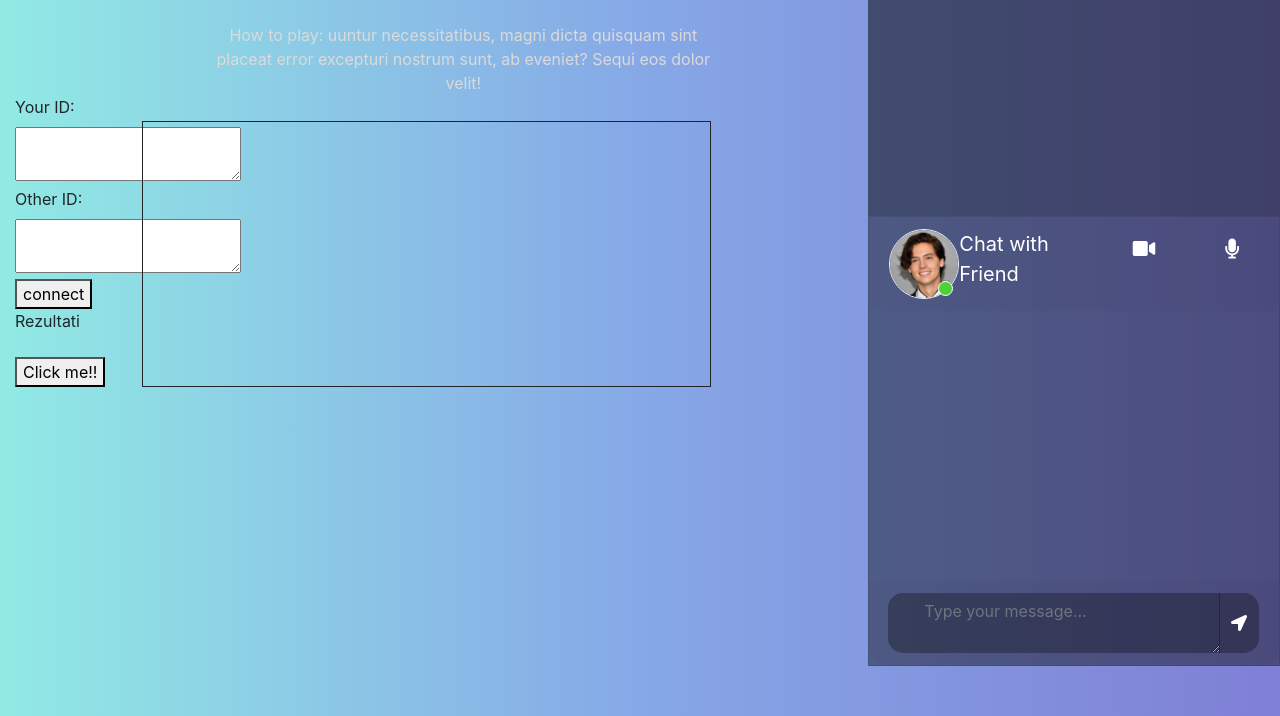
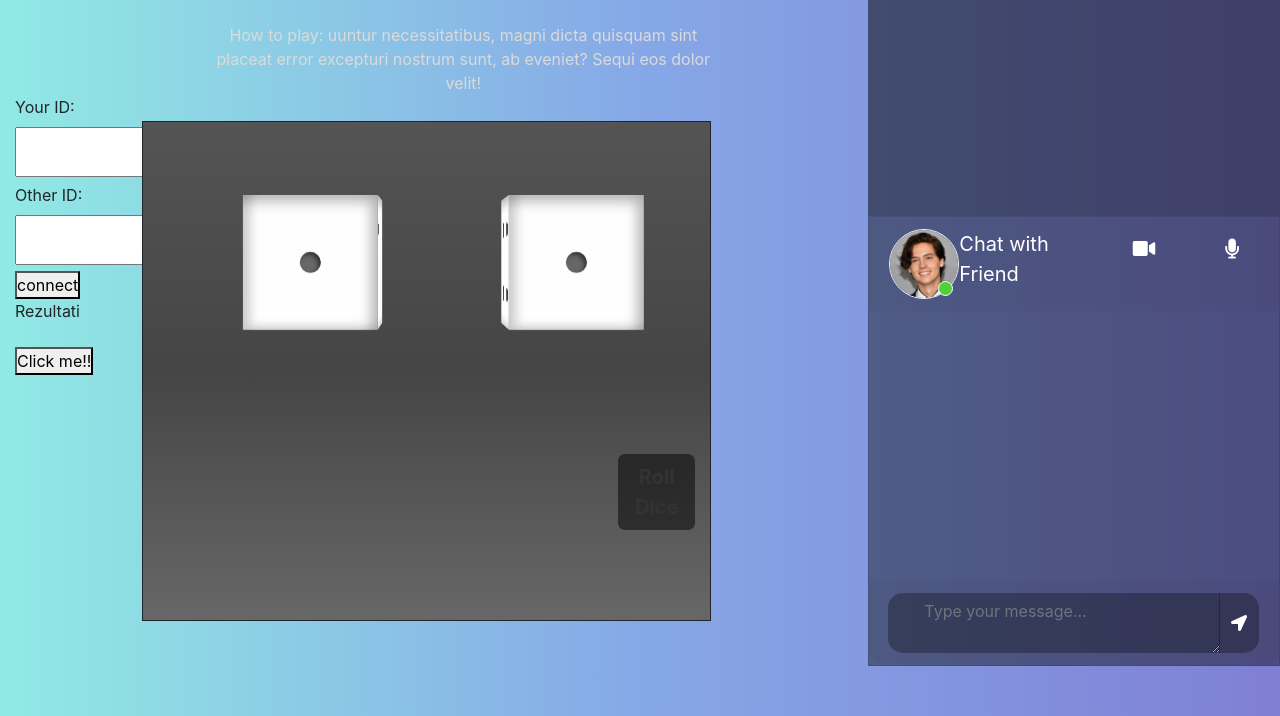
Before and after one commit to Eronavrp/OnlineGame_using_WebRCT, a website: page index.html in a window 1280 px wide. Shown: the part 84-800 px from the top of the page. Drawn offline with nearby package versions, Linux system fonts and the light colour scheme.

Commit message:
The game

```diff
--- /dev/null
+++ b/game.js
@@ -0,0 +1,20 @@
+function rollDice(num1, num2) {
+	const dice = [...document.querySelectorAll(".die-list")];
+	var sum = 0;
+	var rndNum = 0;
+	var nums = [num1, num2];
+	var i = 0;
+	dice.forEach((die) => {
+		toggleClasses(die);
+		rndNum = nums[i % 2];
+		die.dataset.roll = rndNum;
+		sum += rndNum;
+		i++;
+	});
+	document.getElementById("result").innerHTML = sum;
+}
+
+function toggleClasses(die) {
+	die.classList.toggle("odd-roll");
+	die.classList.toggle("even-roll");
+}
--- /dev/null
+++ b/gameStyle.css
@@ -0,0 +1,224 @@
+* {
+	margin: 0;
+	padding: 0;
+	vertical-align: baseline;
+}
+html {
+	font-family: system-ui, sans-serif;
+}
+
+li,
+::after,
+::before {
+	box-sizing: unset;
+}
+
+#game {
+	background: linear-gradient(#545454, #454545, #676767);
+	display: grid;
+	grid-template-columns: 1fr;
+	height: 500px;
+	overflow: hidden;
+	width: 700px;
+	margin-left: auto;
+	margin-right: auto;
+}
+.dice {
+	align-items: center;
+	display: grid;
+	grid-gap: 2rem;
+	grid-template-columns: repeat(auto-fit, minmax(8rem, 1fr));
+	grid-template-rows: auto;
+	justify-items: center;
+	padding: 2rem;
+	perspective: 600px;
+}
+.die-list {
+	display: grid;
+	grid-template-columns: 1fr;
+	grid-template-rows: 1fr;
+	height: 6rem;
+	list-style-type: none;
+	transform-style: preserve-3d;
+	width: 6rem;
+}
+.even-roll {
+	transition: transform 1.5s ease-out;
+}
+.odd-roll {
+	transition: transform 1.25s ease-out;
+}
+.die-item {
+	background-color: #fefefe;
+	box-shadow: inset -0.35rem 0.35rem 0.75rem rgba(0, 0, 0, 0.3),
+		inset 0.5rem -0.25rem 0.5rem rgba(0, 0, 0, 0.15);
+	display: grid;
+	grid-column: 1;
+	grid-row: 1;
+	grid-template-areas:
+		"one two three"
+		"four five six"
+		"seven eight nine";
+	grid-template-columns: repeat(3, 1fr);
+	grid-template-rows: repeat(3, 1fr);
+	height: 100%;
+	padding: 1rem;
+	width: 100%;
+}
+.dot {
+	align-self: center;
+	background-color: #676767;
+	border-radius: 50%;
+	box-shadow: inset -0.15rem 0.15rem 0.25rem rgba(0, 0, 0, 0.5);
+	display: block;
+	height: 1.25rem;
+	justify-self: center;
+	width: 1.25rem;
+}
+.even-roll[data-roll="1"] {
+	transform: rotateX(360deg) rotateY(720deg) rotateZ(360deg);
+}
+.even-roll[data-roll="2"] {
+	transform: rotateX(450deg) rotateY(720deg) rotateZ(360deg);
+}
+.even-roll[data-roll="3"] {
+	transform: rotateX(360deg) rotateY(630deg) rotateZ(360deg);
+}
+.even-roll[data-roll="4"] {
+	transform: rotateX(360deg) rotateY(810deg) rotateZ(360deg);
+}
+.even-roll[data-roll="5"] {
+	transform: rotateX(270deg) rotateY(720deg) rotateZ(360deg);
+}
+.even-roll[data-roll="6"] {
+	transform: rotateX(360deg) rotateY(900deg) rotateZ(360deg);
+}
+.odd-roll[data-roll="1"] {
+	transform: rotateX(-360deg) rotateY(-720deg) rotateZ(-360deg);
+}
+.odd-roll[data-roll="2"] {
+	transform: rotateX(-270deg) rotateY(-720deg) rotateZ(-360deg);
+}
+.odd-roll[data-roll="3"] {
+	transform: rotateX(-360deg) rotateY(-810deg) rotateZ(-360deg);
+}
+.odd-roll[data-roll="4"] {
+	transform: rotateX(-360deg) rotateY(-630deg) rotateZ(-360deg);
+}
+.odd-roll[data-roll="5"] {
+	transform: rotateX(-450deg) rotateY(-720deg) rotateZ(-360deg);
+}
+.odd-roll[data-roll="6"] {
+	transform: rotateX(-360deg) rotateY(-900deg) rotateZ(-360deg);
+}
+[data-side="1"] {
+	transform: rotate3d(0, 0, 0, 90deg) translateZ(4rem);
+}
+[data-side="2"] {
+	transform: rotate3d(-1, 0, 0, 90deg) translateZ(4rem);
+}
+[data-side="3"] {
+	transform: rotate3d(0, 1, 0, 90deg) translateZ(4rem);
+}
+[data-side="4"] {
+	transform: rotate3d(0, -1, 0, 90deg) translateZ(4rem);
+}
+[data-side="5"] {
+	transform: rotate3d(1, 0, 0, 90deg) translateZ(4rem);
+}
+[data-side="6"] {
+	transform: rotate3d(1, 0, 0, 180deg) translateZ(4rem);
+}
+[data-side="1"] .dot:nth-of-type(1) {
+	grid-area: five;
+}
+[data-side="2"] .dot:nth-of-type(1) {
+	grid-area: one;
+}
+[data-side="2"] .dot:nth-of-type(2) {
+	grid-area: nine;
+}
+[data-side="3"] .dot:nth-of-type(1) {
+	grid-area: one;
+}
+[data-side="3"] .dot:nth-of-type(2) {
+	grid-area: five;
+}
+[data-side="3"] .dot:nth-of-type(3) {
+	grid-area: nine;
+}
+[data-side="4"] .dot:nth-of-type(1) {
+	grid-area: one;
+}
+[data-side="4"] .dot:nth-of-type(2) {
+	grid-area: three;
+}
+[data-side="4"] .dot:nth-of-type(3) {
+	grid-area: seven;
+}
+[data-side="4"] .dot:nth-of-type(4) {
+	grid-area: nine;
+}
+[data-side="5"] .dot:nth-of-type(1) {
+	grid-area: one;
+}
+[data-side="5"] .dot:nth-of-type(2) {
+	grid-area: three;
+}
+[data-side="5"] .dot:nth-of-type(3) {
+	grid-area: five;
+}
+[data-side="5"] .dot:nth-of-type(4) {
+	grid-area: seven;
+}
+[data-side="5"] .dot:nth-of-type(5) {
+	grid-area: nine;
+}
+[data-side="6"] .dot:nth-of-type(1) {
+	grid-area: one;
+}
+[data-side="6"] .dot:nth-of-type(2) {
+	grid-area: three;
+}
+[data-side="6"] .dot:nth-of-type(3) {
+	grid-area: four;
+}
+[data-side="6"] .dot:nth-of-type(4) {
+	grid-area: six;
+}
+[data-side="6"] .dot:nth-of-type(5) {
+	grid-area: seven;
+}
+[data-side="6"] .dot:nth-of-type(6) {
+	grid-area: nine;
+}
+
+#game button {
+	align-self: center;
+	background-color: #efefef;
+	border: none;
+	color: #333;
+	font-size: 1.25rem;
+	font-weight: 700;
+	justify-self: center;
+	padding: 0.5rem 1rem;
+}
+#game button:hover {
+	cursor: pointer;
+}
+
+#game #displayResult {
+	margin-left: auto;
+	margin-right: auto;
+}
+
+.disabled {
+	opacity: 0.5;
+	color: rgba(0, 0, 0, 0.5);
+}
+
+@media (min-width: 900px) {
+	.dice {
+		perspective: 1300px;
+	}
+}
--- a/index.html
+++ b/index.html
@@ -6,6 +6,7 @@
     <link rel="stylesheet" href="https://use.fontawesome.com/releases/v5.5.0/css/all.css" integrity="sha384-B4dIYHKNBt8Bc12p+WXckhzcICo0wtJAoU8YZTY5qE0Id1GSseTk6S+L3BlXeVIU" crossorigin="anonymous">
     <title>DiceGame</title>
     <link rel="stylesheet" href="style.css">
+    <link rel="stylesheet" href="gameStyle.css">
   </head>
   <body>
     <div class="container-fluid">
@@ -35,8 +36,99 @@
               <p id="result"></p>
               <button id="generate">Click me!!</button>
               <script src="bundle.js" charset="utf-8"></script></div>
-            <div class="col-8" style="border: 1px solid;margin-top: 3%;" id="game">
 
+              <div class="col-8" style="border: 1px solid;margin-top: 3%;" id="game">
+              <div class="dice">
+                <ol class="die-list even-roll" data-roll="1" id="die-1">
+                  <li class="die-item" data-side="1">
+                    <span class="dot"></span>
+                  </li>
+                  <li class="die-item" data-side="2">
+                    <span class="dot"></span>
+                    <span class="dot"></span>
+                  </li>
+                  <li class="die-item" data-side="3">
+                    <span class="dot"></span>
+                    <span class="dot"></span>
+                    <span class="dot"></span>
+                  </li>
+                  <li class="die-item" data-side="4">
+                    <span class="dot"></span>
+                    <span class="dot"></span>
+                    <span class="dot"></span>
+                    <span class="dot"></span>
+                  </li>
+                  <li class="die-item" data-side="5">
+                    <span class="dot"></span>
+                    <span class="dot"></span>
+                    <span class="dot"></span>
+                    <span class="dot"></span>
+                    <span class="dot"></span>
+                  </li>
+                  <li class="die-item" data-side="6">
+                    <span class="dot"></span>
+                    <span class="dot"></span>
+                    <span class="dot"></span>
+                    <span class="dot"></span>
+                    <span class="dot"></span>
+                    <span class="dot"></span>
+                  </li>
+                </ol>
+                <ol class="die-list odd-roll" data-roll="1" id="die-2">
+                  <li class="die-item" data-side="1">
+                    <span class="dot"></span>
+                  </li>
+                  <li class="die-item" data-side="2">
+                    <span class="dot"></span>
+                    <span class="dot"></span>
+                  </li>
+                  <li class="die-item" data-side="3">
+                    <span class="dot"></span>
+                    <span class="dot"></span>
+                    <span class="dot"></span>
+                  </li>
+                  <li class="die-item" data-side="4">
+                    <span class="dot"></span>
+                    <span class="dot"></span>
+                    <span class="dot"></span>
+                    <span class="dot"></span>
+                  </li>
+                  <li class="die-item" data-side="5">
+                    <span class="dot"></span>
+                    <span class="dot"></span>
+                    <span class="dot"></span>
+                    <span class="dot"></span>
+                    <span class="dot"></span>
+                  </li>
+                  <li class="die-item" data-side="6">
+                    <span class="dot"></span>
+                    <span class="dot"></span>
+                    <span class="dot"></span>
+                    <span class="dot"></span>
+                    <span class="dot"></span>
+                    <span class="dot"></span>
+                  </li>
+                </ol>
+              </div>
+
+              <div id="displayResult">
+                <label id="result"><br /></label>
+
+                <button
+                  type="button"
+                  id="play"
+                  onclick="
+                  var num1 = Math.floor(Math.random() * 6) + 1;
+                  var num2 = Math.floor(Math.random() * 6) + 1; rollDice(num1,num2);
+                        document.getElementById('result').innerHTML = num1 + num2;
+                        document.getElementById('rndNum1').value = num1;
+                  document.getElementById('rndNum2').value = num2;"
+                >
+                  <input type="hidden" id="rndNum1" value="1" />
+                  <input type="hidden" id="rndNum2" value="1" />
+                  Roll Dice
+                </button>
+              </div>
             </div>
             <div class="col-2"></div>
 
@@ -83,4 +175,5 @@
       </div>
     </div>
   </body>
+  <script src="game.js"></script>
 </html>
--- a/style.css
+++ b/style.css
@@ -1,107 +1,104 @@
-body,html{
+body,
+html {
 	height: 100%;
 	margin: 0;
-    background: #7F7FD5;
-   background: -webkit-linear-gradient(to right, #91EAE4, #86A8E7, #7F7FD5);
-    background: linear-gradient(to right, #91EAE4, #86A8E7, #7F7FD5);
+	background: #7f7fd5;
+	background: -webkit-linear-gradient(to right, #91eae4, #86a8e7, #7f7fd5);
+	background: linear-gradient(to right, #91eae4, #86a8e7, #7f7fd5);
 }
-
-.chat{
+.chat {
 	margin-top: auto;
 	margin-bottom: auto;
 }
-.card{
+.card {
 	height: 450px;
 	/* border-radius: 15px !important;*/
-    background-color: rgba(0,0,0,0.4) !important;
+	background-color: rgba(0, 0, 0, 0.4) !important;
 }
 
-.msg_card_body{
+.msg_card_body {
 	overflow-y: auto;
 }
-.card{
+.card {
 	border-radius: 0;
 }
-.card-header{
+.card-header {
 	/* border-radius: 15px 15px 0 0 !important; */
 	border-bottom: 0 !important;
 }
-.card-footer{
+.card-footer {
 	border-radius: 0 0 15px 15px !important;
 	border-top: 0 !important;
 }
 
-.type_msg{
-    background-color: rgba(0,0,0,0.3) !important;
-    border:0 !important;
-    color:white !important;
+.type_msg {
+	background-color: rgba(0, 0, 0, 0.3) !important;
+	border: 0 !important;
+	color: white !important;
 	height: 60px !important;
 	overflow-y: auto;
 }
-    .type_msg:focus{
-     box-shadow:none !important;
-   outline:0px !important;
+.type_msg:focus {
+	box-shadow: none !important;
+	outline: 0px !important;
 }
-.attach_btn{
+.attach_btn {
 	border-radius: 15px 0 0 15px !important;
-background-color: rgba(0,0,0,0.3) !important;
-    border:0 !important;
+	background-color: rgba(0, 0, 0, 0.3) !important;
+	border: 0 !important;
 	color: white !important;
 	cursor: pointer;
 }
-.send_btn{
+.send_btn {
 	border-radius: 0 15px 15px 0 !important;
-background-color: rgba(0,0,0,0.3) !important;
-    border:0 !important;
+	background-color: rgba(0, 0, 0, 0.3) !important;
+	border: 0 !important;
 	color: white !important;
 	cursor: pointer;
 }
 
-.user_img{
+.user_img {
 	height: 70px;
 	width: 70px;
-    border:1.5px solid #f5f6fa;
-
+	border: 1.5px solid #f5f6fa;
 }
-.user_img_msg{
+.user_img_msg {
 	height: 40px;
 	width: 40px;
 }
-.img_cont{
+.img_cont {
 	position: relative;
 	height: 70px;
 	width: 70px;
 }
 
-.online_icon{
+.online_icon {
 	position: absolute;
 	height: 15px;
-width:15px;
+	width: 15px;
 	background-color: #4cd137;
 	border-radius: 50%;
 	bottom: 0.2em;
 	right: 0.4em;
-border:1.5px solid white;
+	border: 1.5px solid white;
 }
 
-
-.user_info span{
+.user_info span {
 	font-size: 20px;
 	color: white;
-
 }
 
-.video_cam{
+.video_cam {
 	margin-left: 50px;
 	margin-top: 5px;
 }
-.video_cam span{
+.video_cam span {
 	color: white;
 	font-size: 20px;
 	cursor: pointer;
 	margin-right: 20px;
 }
-.msg_cotainer{
+.msg_cotainer {
 	margin-top: auto;
 	margin-bottom: auto;
 	margin-left: 10px;
@@ -110,7 +107,7 @@ background-color: #82ccdd;
 	padding: 10px;
 	position: relative;
 }
-.msg_cotainer_send{
+.msg_cotainer_send {
 	margin-top: auto;
 	margin-bottom: auto;
 	margin-right: 10px;
@@ -119,48 +116,47 @@ background-color: #78e08f;
 	padding: 10px;
 	position: relative;
 }
-.msg_time{
+.msg_time {
 	position: absolute;
 	left: 0;
 	bottom: -15px;
-color: rgba(255,255,255,0.5);
-font-size: 10px;
-
-}
-.msg_time_send{
-position: absolute;
-right:0;
-bottom: -15px;
-color: rgba(255,255,255,0.5);
+	color: rgba(255, 255, 255, 0.5);
 	font-size: 10px;
 }
-.msg_head{
+.msg_time_send {
+	position: absolute;
+	right: 0;
+	bottom: -15px;
+	color: rgba(255, 255, 255, 0.5);
+	font-size: 10px;
+}
+.msg_head {
 	position: relative;
 }
-#video{
-    background-color: rgba(0,0,0,0.5) !important;
+#video {
+	background-color: rgba(0, 0, 0, 0.5) !important;
 	height: 300px;
 }
-.col-4{
+.col-4 {
 	padding-right: 0;
 }
-.points{
+.points {
 	font-size: 47px;
 	text-shadow: 2px 2px #dadada;
-
 }
-.col-6 p,.col-2 p{
+.col-6 p,
+.col-2 p {
 	color: white;
 	margin-left: 3%;
 	line-height: 1px;
 }
-#play{
+#play {
 	text-align: center;
 	font-size: 27px;
 	padding: 2px 10px;
 	border-radius: 7px;
 	border: none;
 	color: #dadada;
-    background-color: rgba(0,0,0,0.5) !important;
-    margin:35px 0 0 460px;
+	background-color: rgba(0, 0, 0, 0.5) !important;
+	margin: 35px 0 0 460px;
 }
```
Also changed, not shown: index.js (+78 -41 lines). Lines whose indentation alone changed are shown as unchanged.
